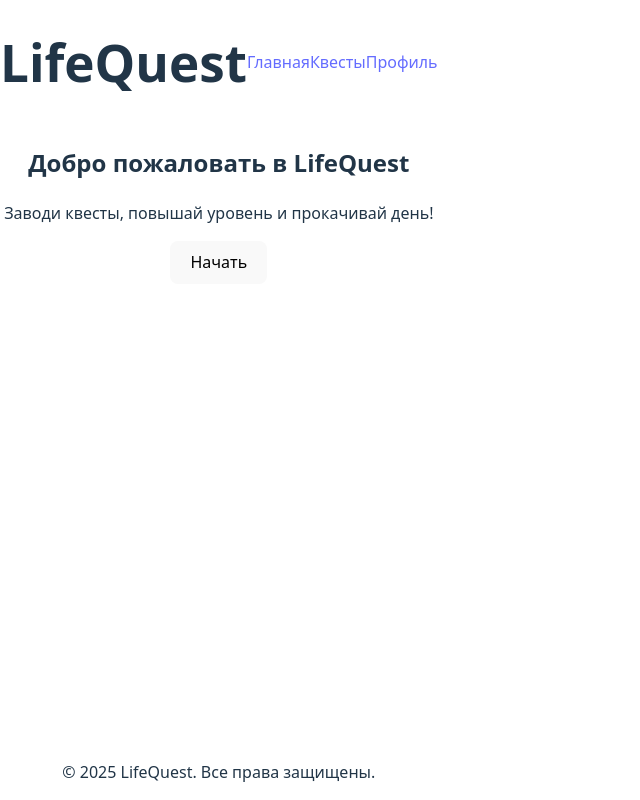
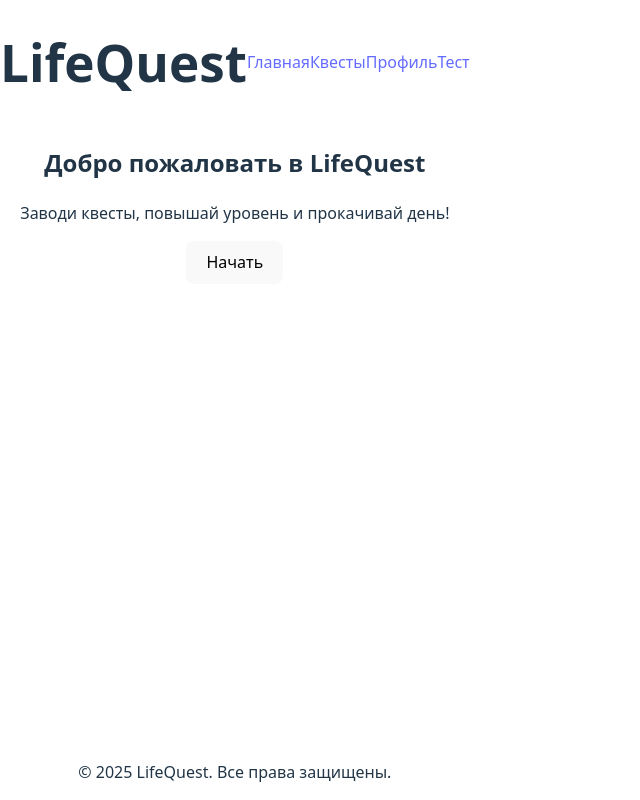
Before and after one commit to rykitik/lifequest, a React (Vite) app in the folder frontend/: page / in a window 1280 px wide. Shown: the whole page, without its empty margins (0-640 px from the left). Built offline with nearby package versions, Linux system fonts and the light colour scheme.

Commit message:
test ci cd

```diff
--- a/frontend/src/components/Header.jsx
+++ b/frontend/src/components/Header.jsx
@@ -7,6 +7,7 @@ function Header() {
           <a href="#" className="hover:underline">Главная</a>
           <a href="#" className="hover:underline">Квесты</a>
           <a href="#" className="hover:underline">Профиль</a>
+          <a href="#" className="hover:underline">Тест</a>
         </nav>
       </div>
     </header>
```
